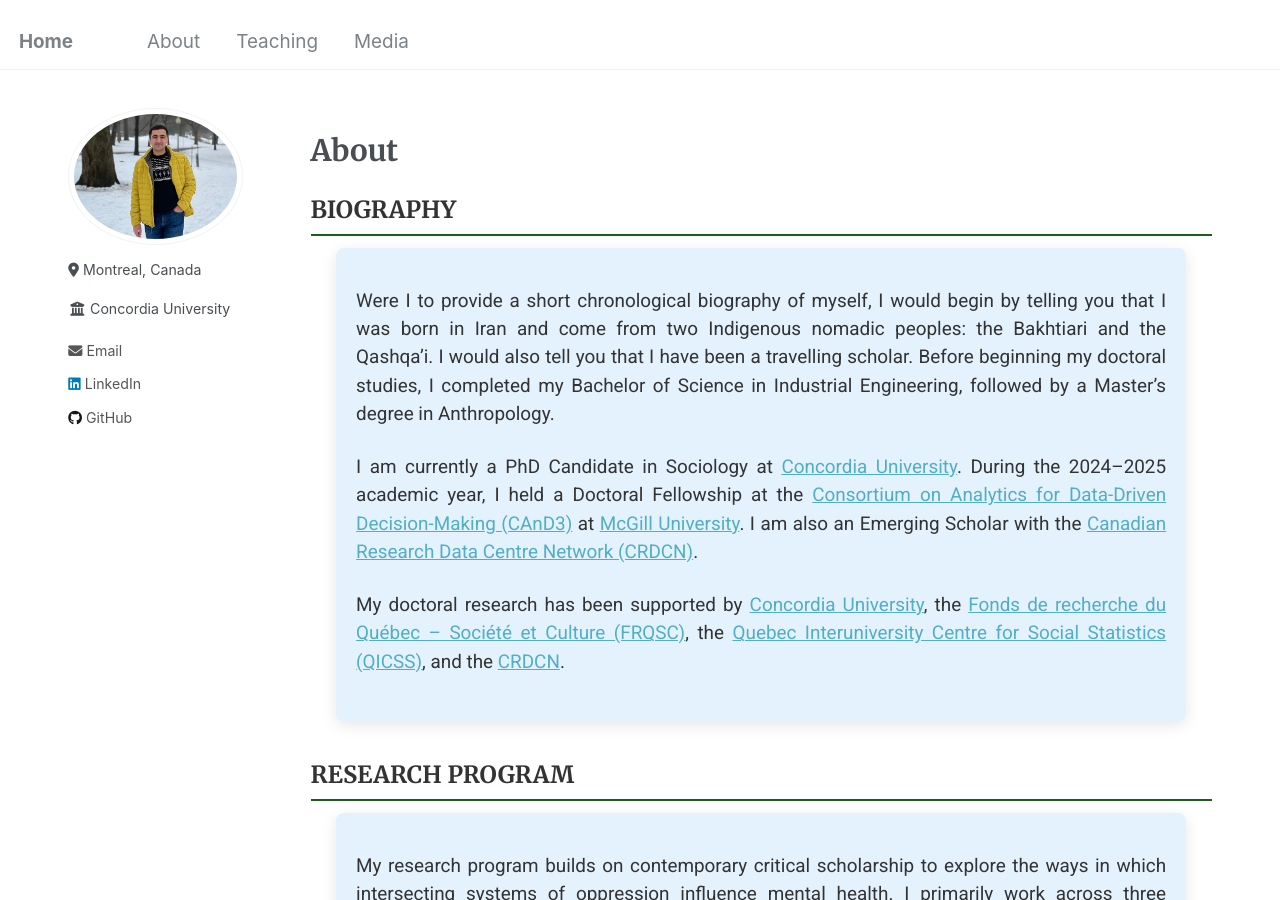
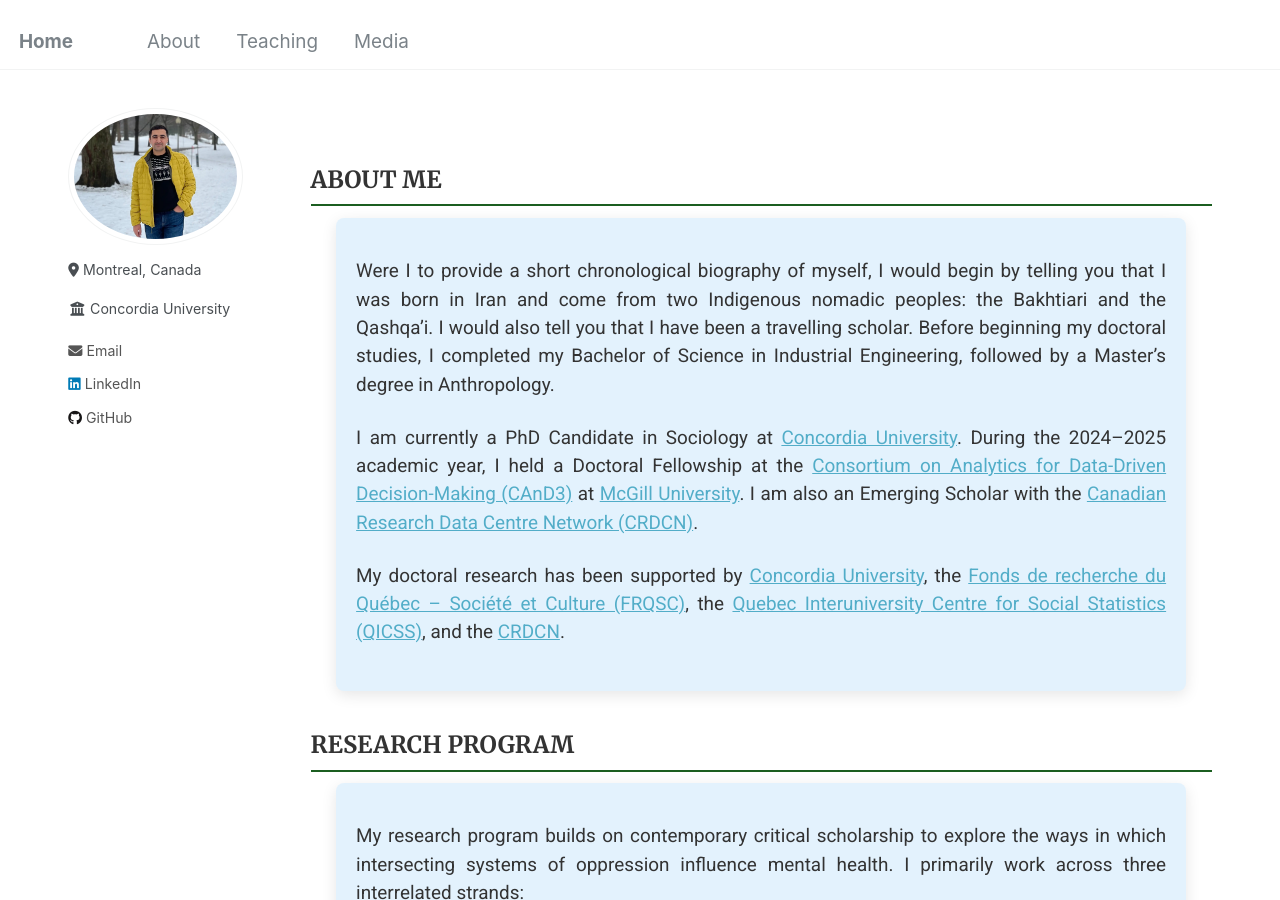
Before and after one commit to Mohsnmonji/mohsnmonji.github.io, a Jekyll site: the page built from about-me.md, in a window 1280 px wide and 900 px high. Built offline with Jekyll 4.4.1, drawn with Linux system fonts in a browser that asks for light colours.

Commit message:
Update about-me.md

```diff
--- a/about-me.md
+++ b/about-me.md
@@ -57,7 +57,7 @@ author_profile: true
 
 <!-- BIOGRAPHY SECTION -->
 <div class="about-section">
-  <h2>Biography</h2>
+  <h2>ABOUT ME</h2>
   <div class="about-card">
     <p>
       Were I to provide a short chronological biography of myself, I would begin by telling you that I was born in Iran and come from two Indigenous nomadic peoples: the Bakhtiari and the Qashqa’i. I would also tell you that I have been a travelling scholar. Before beginning my doctoral studies, I completed my Bachelor of Science in Industrial Engineering, followed by a Master’s degree in Anthropology.
```
Also changed, not shown: other parts of about-me.md (+1 -1 lines).
